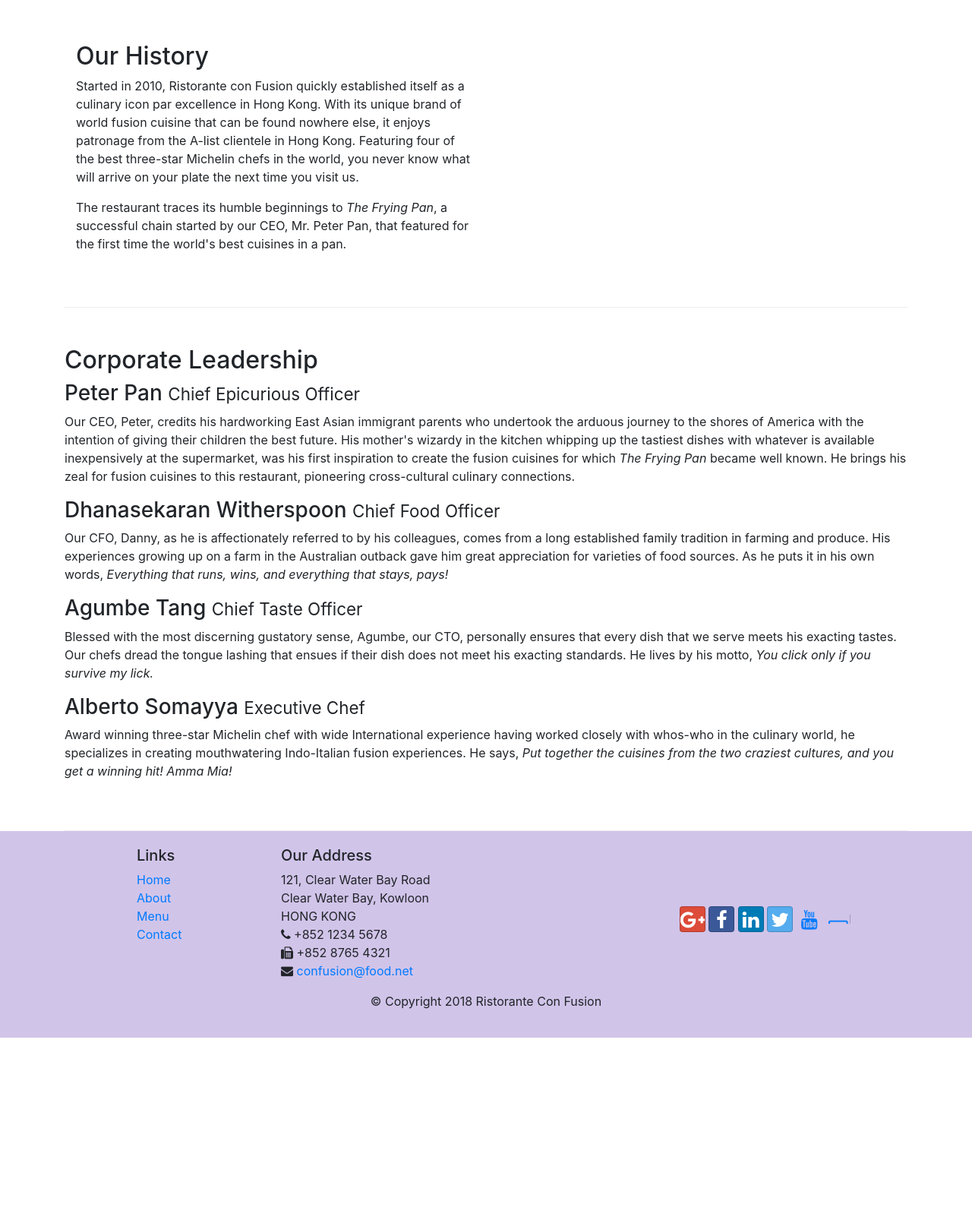
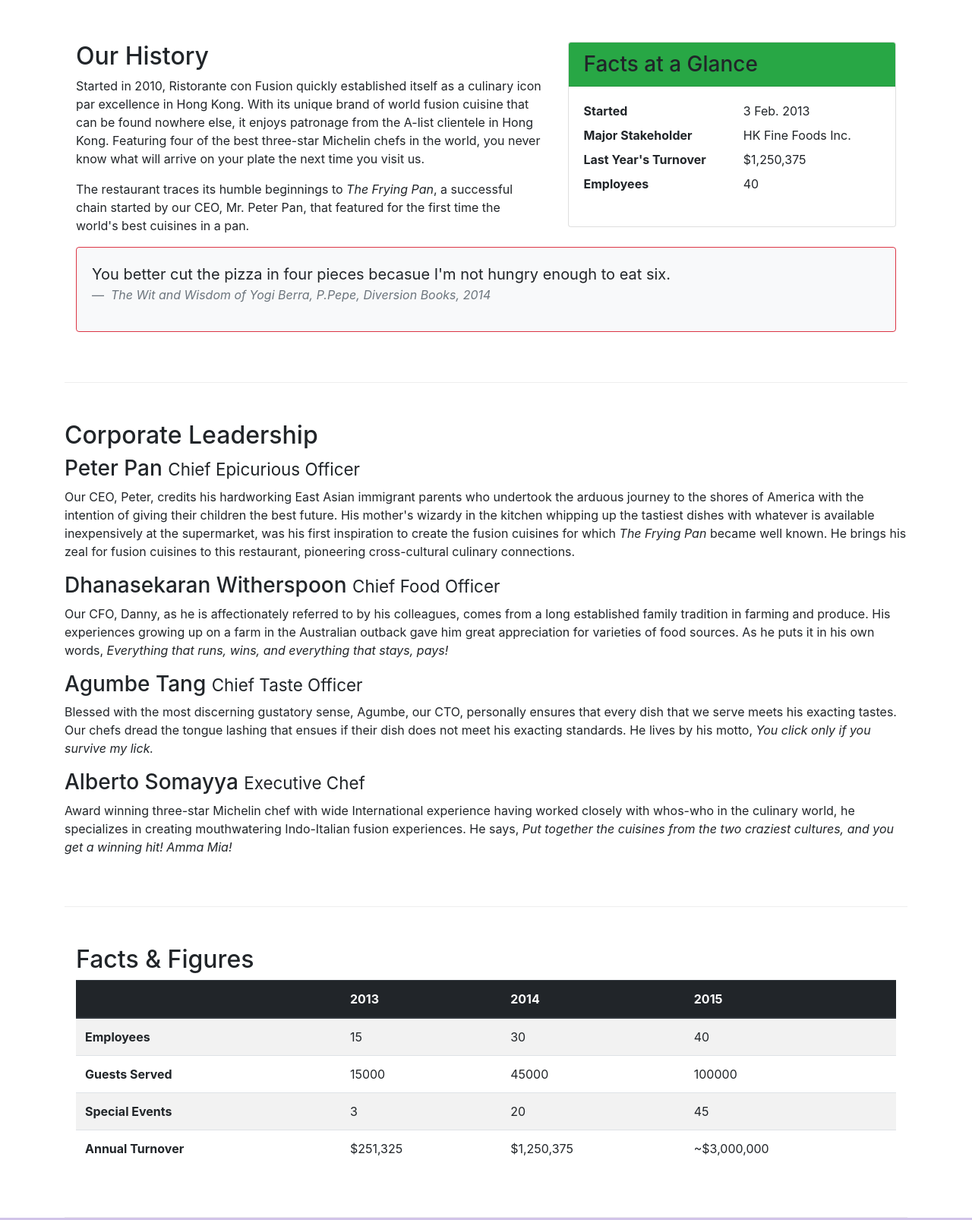
Before and after one commit to mshtang/conFusion, a website: page aboutus.html in a window 1280 px wide. Shown: the part 460-2066 px from the top of the page at 76% size. Before the commit the page ends 1826 px from the top, so only its background shows below. Drawn offline with nearby package versions, Linux system fonts and the light colour scheme.

Commit message:
icons, images, tables and cards

```diff
--- a/aboutus.html
+++ b/aboutus.html
@@ -20,7 +20,9 @@
             <button class="navbar-toggler" type="button" data-toggle="collapse" data-target="#Navbar">
                 <span class="navbar-toggler-icon"></span>
             </button>
-            <a class="navbar-brand" href="#">Ristorante Con Fusion</a>
+            <a class="navbar-brand mr-auto" href="./index.html">
+                <img src="./img/logo.png" alt="logo" height="30" width="41">
+            </a>
             <div class="collapse navbar-collapse" id="Navbar">
                 <ul class="navbar-nav mr-auto">
                     <li class="nav-item"><a class="nav-link" href="./index.html"><span class="fa fa-home"></span>
@@ -66,7 +68,7 @@
         </div>
 
         <div class="row row-content">
-            <div class="col-sm-6">
+            <div class="col-12 col-md-7">
                 <h2>Our History</h2>
                 <p>Started in 2010, Ristorante con Fusion quickly established itself as a culinary icon par excellence
                     in Hong Kong. With its unique brand of world fusion cuisine that can be found nowhere else, it
@@ -76,7 +78,37 @@
                 <p>The restaurant traces its humble beginnings to <em>The Frying Pan</em>, a successful chain started by
                     our CEO, Mr. Peter Pan, that featured for the first time the world's best cuisines in a pan.</p>
             </div>
-            <div>
+            <div class="col-12 col-md-5">
+                <div class="card">
+                    <h3 class="card-header bg-success">Facts at a Glance</h3>
+                    <div class="card-body">
+                        <dl class="row">
+                            <dt class="col-6">Started</dt>
+                            <dd class="col-6">3 Feb. 2013</dd>
+                            <dt class="col-6">Major Stakeholder</dt>
+                            <dd class="col-6">HK Fine Foods Inc.</dd>
+                            <dt class="col-6">Last Year's Turnover</dt>
+                            <dd class="col-6">$1,250,375</dd>
+                            <dt class="col-6">Employees</dt>
+                            <dd class="col-6">40</dd>
+                        </dl>
+                    </div>
+                </div>
+            </div>
+
+            <div class="col-12">
+                <div class="card card-body bg-light border-danger mb-3">
+                    <blockquote class="blockquote">
+                        <p class="mb-0">
+                            You better cut the pizza in four pieces becasue I'm not hungry enough to eat six.
+                        </p>
+                        <footer class="blockquote-footer">
+                            <cite title="Source Title">
+                                The Wit and Wisdom of Yogi Berra, P.Pepe, Diversion Books, 2014
+                            </cite>
+                        </footer>
+                    </blockquote>
+                </div>
             </div>
         </div>
 
@@ -112,6 +144,49 @@
                         winning hit! Amma Mia!</em></p>
             </div>
         </div>
+        <div class="row row-content">
+            <div class="col-12">
+                <h2>Facts &amp; Figures</h2>
+                <div class="table-responsive">
+                    <table class="table table-striped">
+                        <thead class="thead-dark">
+                            <tr>
+                                <th>&nbsp;</th>
+                                <th>2013</th>
+                                <th>2014</th>
+                                <th>2015</th>
+                            </tr>
+                        </thead>
+                        <tbody>
+                            <tr>
+                                <th>Employees</th>
+                                <td>15</td>
+                                <td>30</td>
+                                <td>40</td>
+                            </tr>
+                            <tr>
+                                <th>Guests Served</th>
+                                <td>15000</td>
+                                <td>45000</td>
+                                <td>100000</td>
+                            </tr>
+                            <tr>
+                                <th>Special Events</th>
+                                <td>3</td>
+                                <td>20</td>
+                                <td>45</td>
+                            </tr>
+                            <tr>
+                                <th>Annual Turnover</th>
+                                <td>$251,325</td>
+                                <td>$1,250,375</td>
+                                <td>~$3,000,000</td>
+                            </tr>
+                        </tbody>
+                    </table>
+                </div>
+            </div>
+        </div>
     </div>
 
     <footer class="footer">
@@ -123,7 +198,7 @@
                         <li><a href="./index.html">Home</a></li>
                         <li><a href="#">About</a></li>
                         <li><a href="#">Menu</a></li>
-                        <li><a href="#">Contact</a></li>
+                        <li><a href="./contactus.html">Contact</a></li>
                     </ul>
                 </div>
                 <div class="col-7 col-sm-5">
```
Also changed, not shown: contactus.html (+9 -7 lines), index.html (+41 -15 lines), img/alberto.png (added), img/buffet.png (added), img/logo.png (added), img/uthappizza.png (added).
